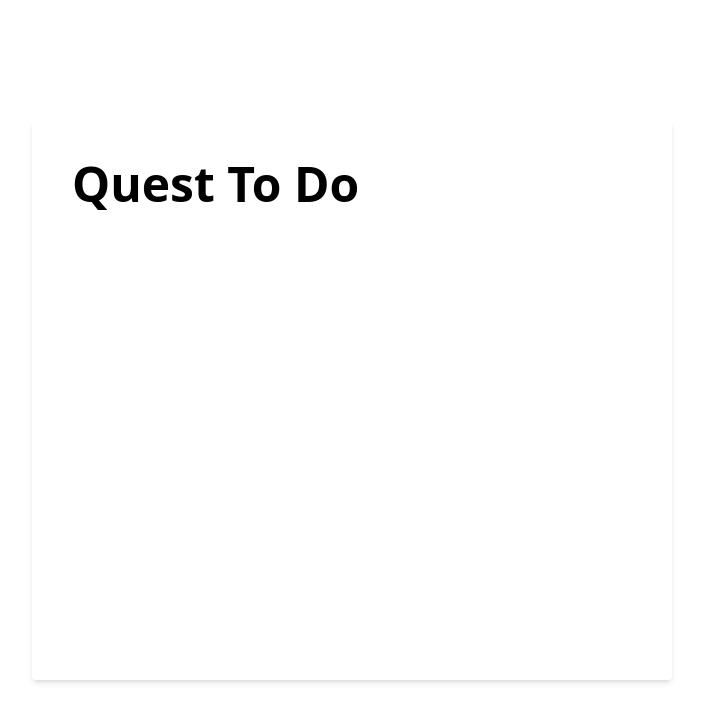
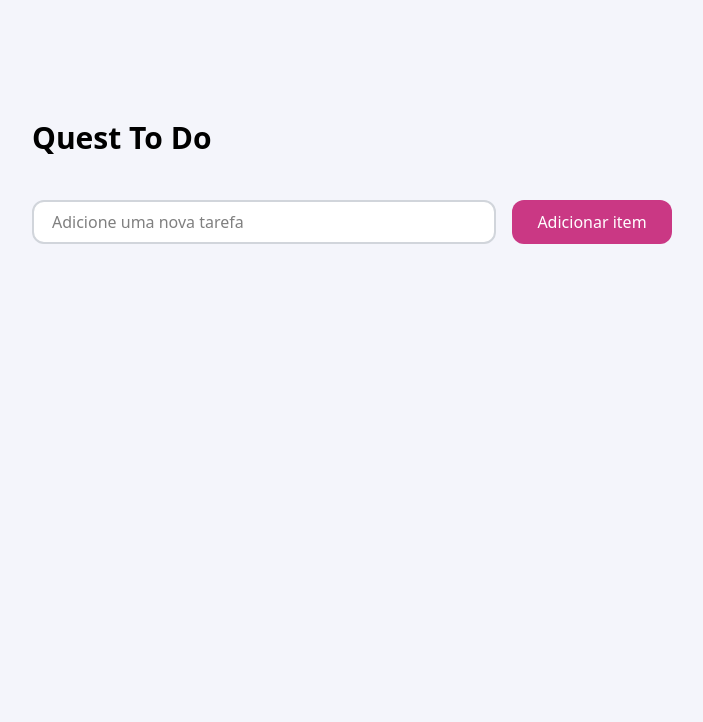
Before and after one commit to kartiaga/quest-to-do, a React (Vite) app: page / in a window 1280 px wide. Shown: the top 722 px of the page, without its empty margins (288-991 px from the left). Built offline with nearby package versions, Linux system fonts and the light colour scheme.

Commit message:
capturando o input do usuário

```diff
--- a/src/App.jsx
+++ b/src/App.jsx
@@ -1,10 +1,17 @@
+import AddQuest from './components/addQuest.jsx'
+
 function App() {
+  function saveAddQuest(quest) {
+    console.log(quest)
+  }
+
   return (
-    <div className="flex h-screen justify-center items-center">
-      <div className="card w-[80%] lg:w-[50%] h-[70%] shadow-md rounded-sm transform ease-out duration-300 items-center p-10 gap-5">
-        <h1 className="text-5xl font-work font-bold w-fit text-center">
+    <div className="flex h-screen justify-center items-center bg-[#F4F5FB]">
+      <div className="w-[100%] sm:w-[40rem] h-[70%] rounded-sm">
+        <h1 className="text-3xl font-work font-bold w-fit text-center mb-[2.75rem]">
           Quest To Do
         </h1>
+        <AddQuest saveAddQuest={saveAddQuest}/>
       </div>
     </div>
   )
--- /dev/null
+++ b/src/components/addQuest.jsx
@@ -0,0 +1,22 @@
+import { useState } from "react";
+
+function AddQuest(props) {
+  const [title, setTitle] = useState("")
+
+  return (
+    <div className="flex justify-center items-center gap-4 w-full h-[2.75rem]">
+      <input
+        type="text"
+        placeholder="Adicione uma nova tarefa"
+        className="pl-4.5 flex w-[100%] h-[100%] rounded-[12px] bg-[#FFF] border-[2px] border-[#D1D5DB] hover:border-[#B9C2D0] focus:outline-[#CA3884]"
+        onChange={(event) => setTitle(event.target.value)}
+       />
+      <button className="bg-[#CA3884] hover:bg-[#A52C6B] text-[#FFF] min-w-[10rem] h-[100%] px-6 rounded-[12px]"
+      onClick={() => props.saveAddQuest(title)}>
+        Adicionar item
+      </button>
+    </div>
+  )
+}
+
+export default AddQuest;
```
